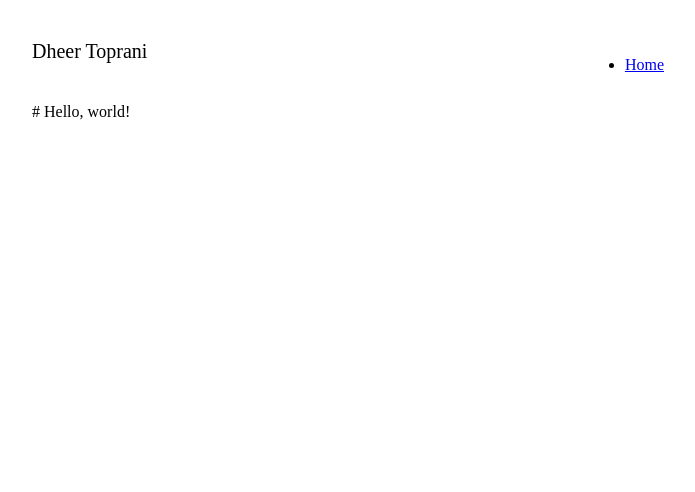
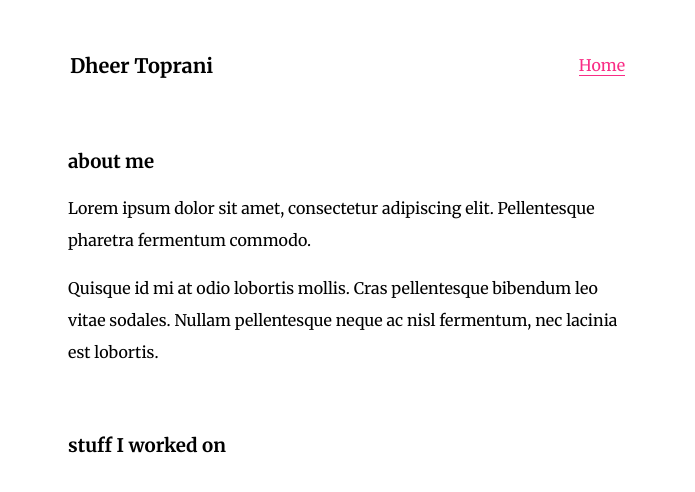
Before and after one commit to dheerkt/vibefolio, a Jekyll site: the page built from index.md, in a window 1280 px wide. Shown: the top 492 px of the page, without its empty margins (292-987 px from the left). Built offline with Jekyll 4.4.1, drawn with Linux system fonts in a browser that asks for light colours.

Commit message:
Fixed navigation, changed styling, added content

```diff
--- a/_includes/header.html
+++ b/_includes/header.html
@@ -1,4 +1,8 @@
 <header>
-    {% include navigation.html %}
-    <div class="logo">{{ site.title }}</div>
+    <table>
+        <tr>
+            <td class="logo">{{ site.title }}</td>
+            <td>{% include navigation.html %}</td>
+        </tr>
+    </table>
 </header>
--- a/_includes/navigation.html
+++ b/_includes/navigation.html
@@ -1,14 +1,14 @@
-<nav class="main-nav">
+<div class="main-nav">
     <ul>
         {% assign navigation_pages = site.html_pages | sort: 'navigation_weight' %}
         {% for p in navigation_pages %}
             {% if p.navigation_weight %}
                 <li>
-                    <a href="{{ p.url }}" {% if p.url == page.url %}class="active"{% endif %}>
+                    <a href="{{ p.url }}" {% if p.title == page.title %}class="active"{% endif %}>
                         {{ p.title }}
                     </a>
                 </li>
             {% endif %}
         {% endfor %}
     </ul>
-</nav>
+</div>
--- a/index.html
+++ /dev/null
@@ -1,7 +0,0 @@
----
-layout: home
-title: Home
-navigation_weight: 1
----
-
-# Hello, world!
--- /dev/null
+++ b/index.md
@@ -0,0 +1,15 @@
+---
+layout: home
+title: Home
+navigation_weight: 1
+---
+
+### about me
+
+Lorem ipsum dolor sit amet, consectetur adipiscing elit. Pellentesque pharetra fermentum commodo.
+
+Quisque id mi at odio lobortis mollis. Cras pellentesque bibendum leo vitae sodales. Nullam pellentesque neque ac nisl fermentum, nec lacinia est lobortis.
+
+<br>
+
+### stuff I worked on
--- a/style.css
+++ b/style.css
@@ -1,20 +1,55 @@
+@import url('https://fonts.googleapis.com/css2?family=Merriweather:wght@400;700&display=swap');
+
+body {
+	font-family: 'Merriweather', serif;
+}
+
 .container {
 	margin: 0 auto;
-	width: 50%;
+	width: 560px;
 }
 
 header {
 	margin-bottom: 10%;
 	padding-top: 5%;
+	display: flex;
 }
 
-header .logo {
-	float: left;
-	font-size: 1.25em;
-	font-weight: 100;
-	padding-left: 0;
+header table {
+	width: 100%;
 }
 
-header nav {
-	float: right;
+.logo {
+	font-size: 1.25em;
+	font-weight: 800;
+	padding-left: 0;
+	flex: 1;
 }
+
+.main-nav ul {
+	list-style-type: none;
+	text-align: right;
+}
+
+.main-nav ul li {
+	display: inline;
+	padding-left: 1em;
+}
+
+.main-nav ul li a {
+	text-decoration: none;
+	color: #F92C85;
+	text-align: center
+}
+
+.main-nav ul li a:hover {
+	border-bottom: 1px solid #F92C85;
+}
+
+.main-nav ul li a.active {
+	border-bottom: 1px solid #F92C85;
+}
+
+p {
+	line-height: 2em;
+}
```
Also changed, not shown: _layouts/home.html (line endings or trailing spaces).
